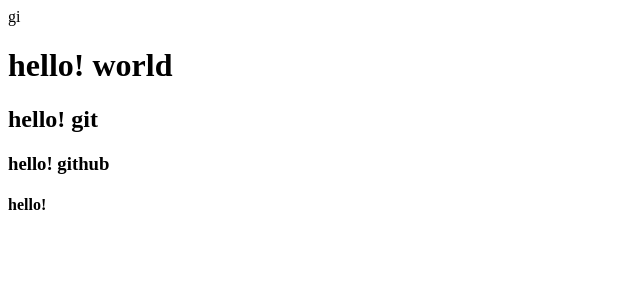
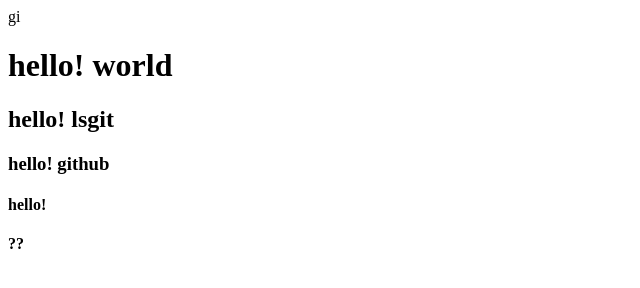
Before and after one commit to roykwok78/git-demo-1, a plain HTML site: page index.html in a window 1280 px wide. Shown: the full height of the page, 0-640 px from the left. Drawn offline with Linux system fonts and the light colour scheme.

Commit message:
version 2.1x

```diff
--- a/index.html
+++ b/index.html
@@ -10,9 +10,10 @@
 
 <body>
     <h1> hello! world </h1>
-    <h2>hello! git</h2>
+    <h2>hello! lsgit</h2>
     <h3>hello! github</h3>
     <h4>hello!</h4>
+    <h4>??</h4>
 </body>
 
 </html>
```
